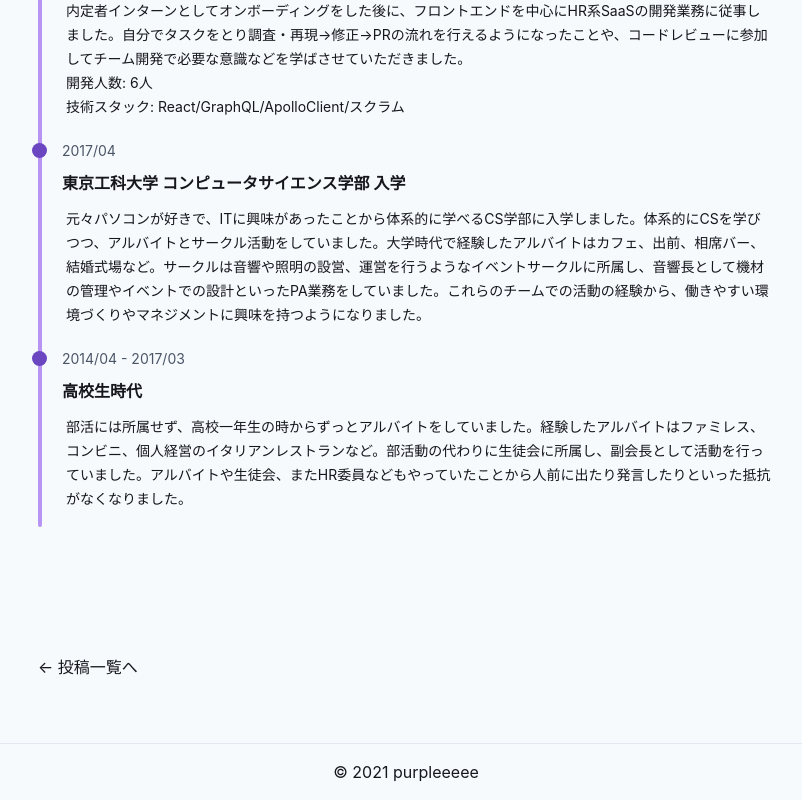
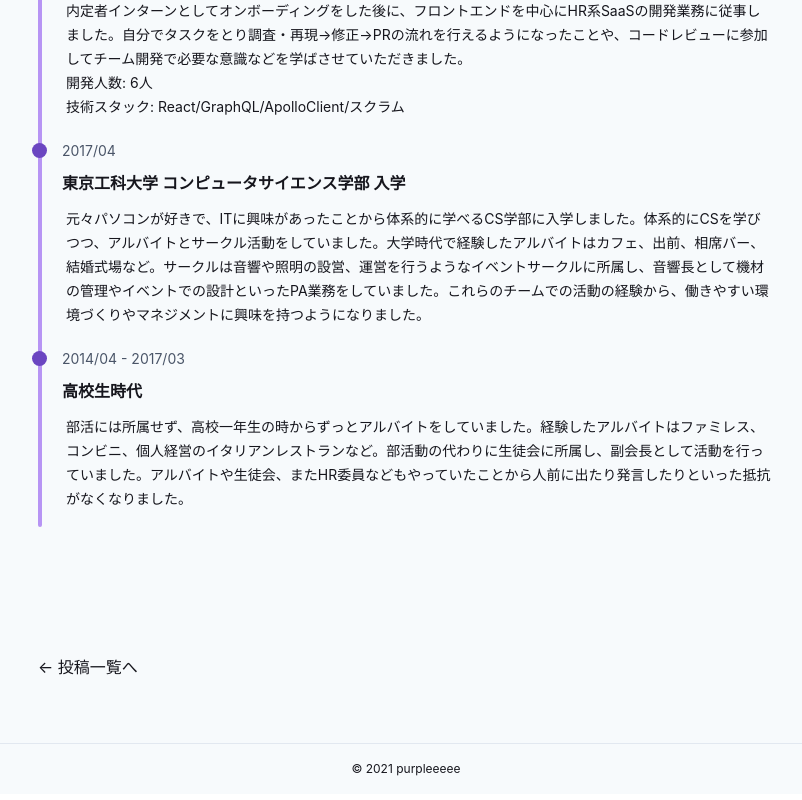
Before and after one commit to mrskiro/blog-first, a Next.js app: page /about in a window 1280 px wide. Shown: the part 1421-2221 px from the top of the page, without its empty margins (234-1036 px from the left). Built offline with nearby package versions, Linux system fonts and the light colour scheme.

Commit message:
fix fontSize

```diff
--- a/src/components/Layout/Footer.tsx
+++ b/src/components/Layout/Footer.tsx
@@ -2,6 +2,6 @@ import { Box, Text } from '@chakra-ui/react';
 
 export const Footer = () => (
   <Box textAlign="center" py="4" borderTopWidth="1px">
-    <Text>© 2021 purpleeeee</Text>
+    <Text fontSize="xs">© 2021 purpleeeee</Text>
   </Box>
 );
```
